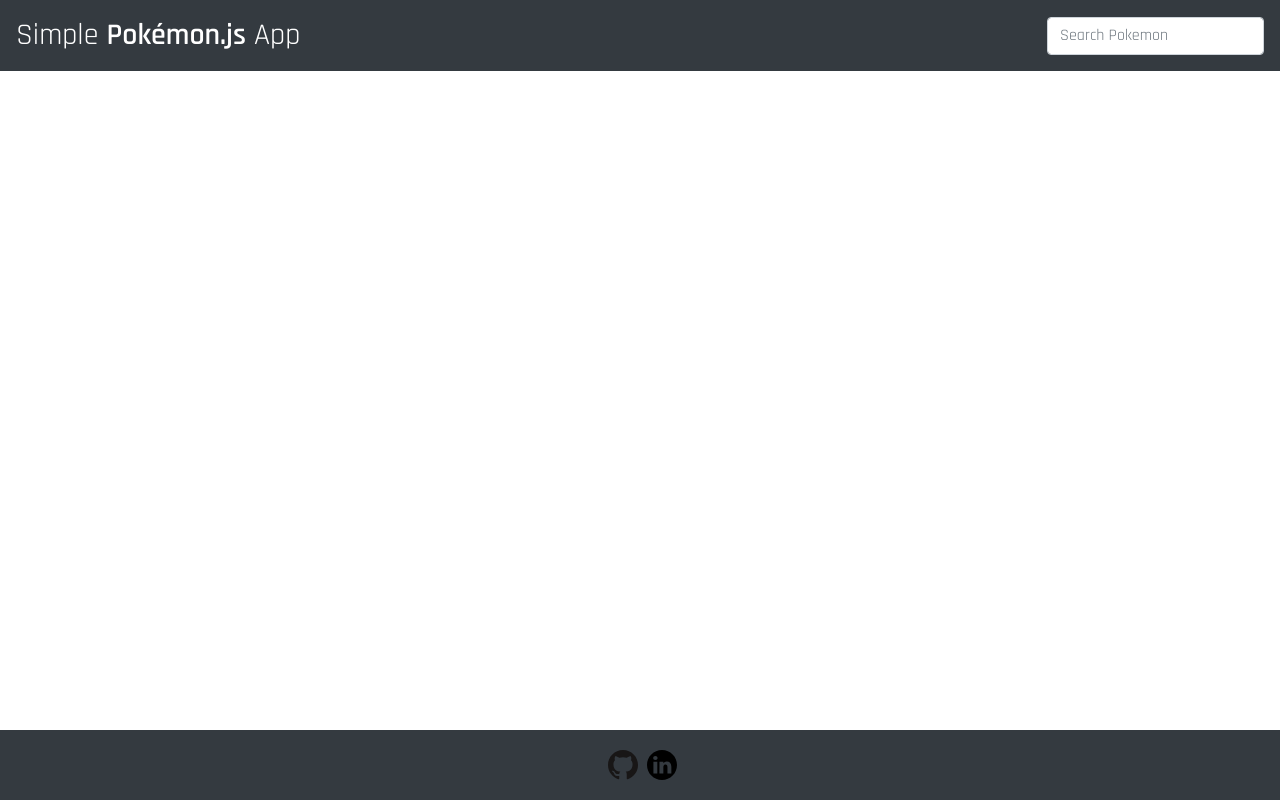
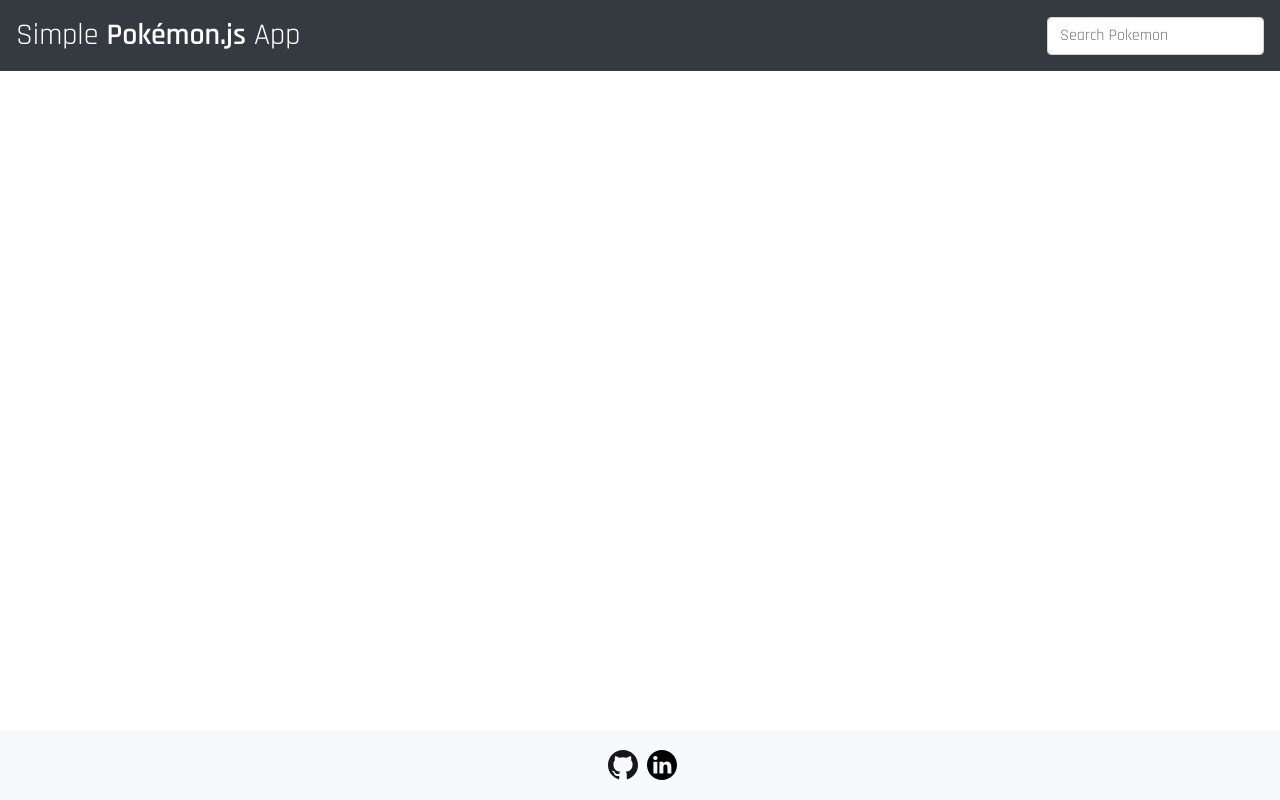
Before and after one commit to JBradford883/pokeman-app, a plain HTML site: page index.html in a window 1280 px wide. Drawn offline with nearby package versions, Linux system fonts and the light colour scheme; no server answers.

Commit message:
Changed footer background to light

```diff
--- a/index.html
+++ b/index.html
@@ -57,7 +57,7 @@
     </div>
 
     <!-- Footer content -->
-    <footer class="container-fluid page-footer fixed-bottom footer-expand bg-dark">
+    <footer class="container-fluid page-footer fixed-bottom footer-expand bg-light">
       <div class="footer-content">
         <a href="https://github.com/JBradford883" class="footer-content__icon" target="_blank"><img src="img/github_icon.svg" alt="Justin Bradford's GitHub"/></a>
         <a href="https://www.linkedin.com/in/bradfordjustin/" class="footer-icon" target="_blank"><img src="img/linkedin_icon.svg" alt="Justin Bradford's LinkedIn"></a>
```
